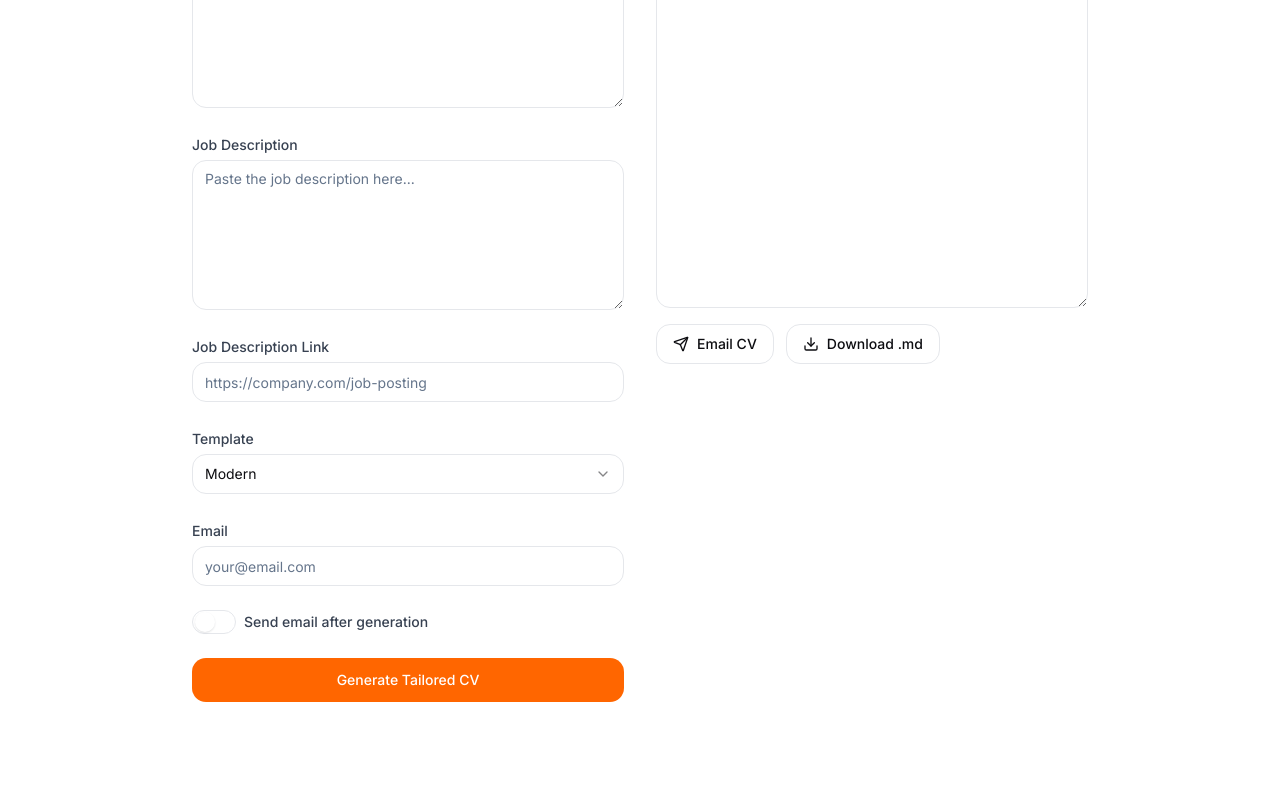
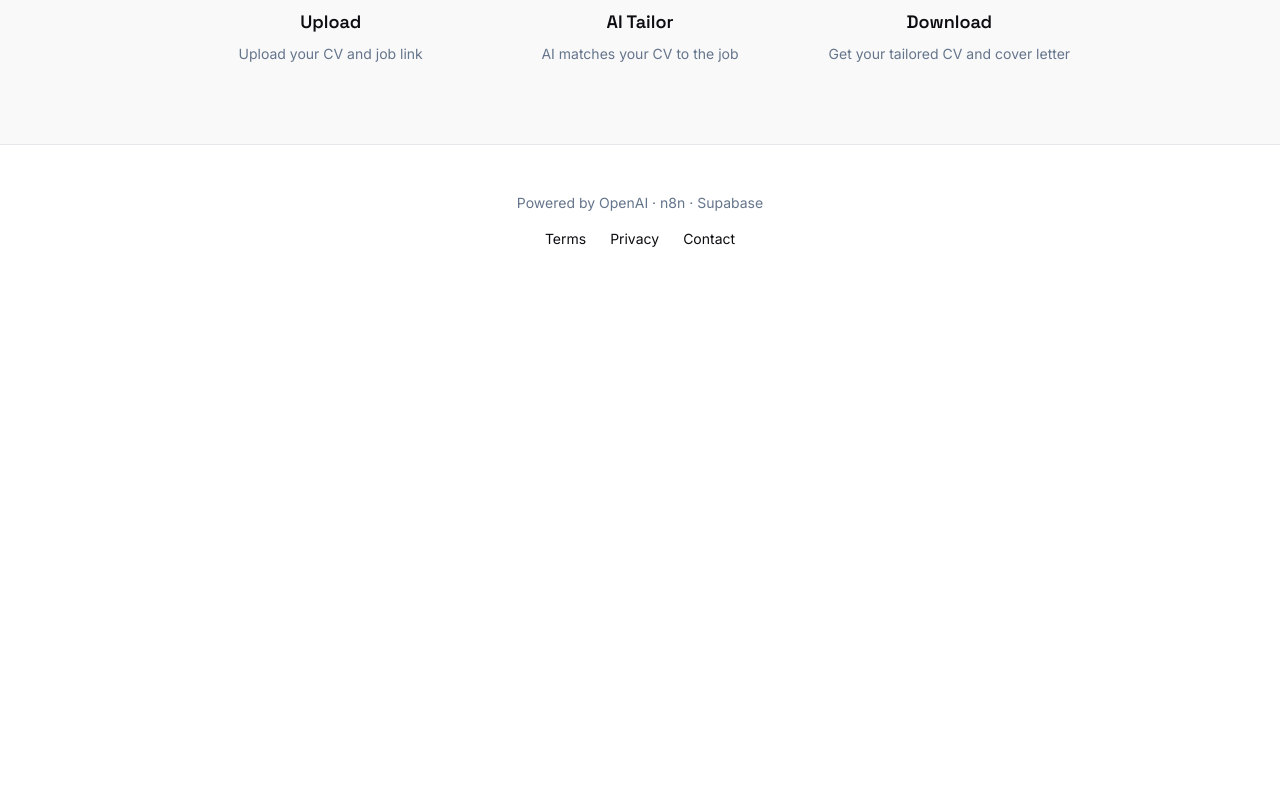
Before and after one commit to Fallen172109/custom-cv-forge, a React (Vite) app: page / in a window 1280 px wide. Shown: the part 2140-2940 px from the top of the page. After the commit the page ends 2437 px from the top, so only its background shows below. Built offline with nearby package versions, Linux system fonts and the light colour scheme.

Commit message:
Reverted to commit 53bcdd9a29c7c8741f797329900d8df64467badb

```diff
--- a/src/pages/Index.tsx
+++ b/src/pages/Index.tsx
@@ -5,9 +5,7 @@ import { Label } from '@/components/ui/label';
 import { RadioGroup, RadioGroupItem } from '@/components/ui/radio-group';
 import { Switch } from '@/components/ui/switch';
 import { Progress } from '@/components/ui/progress';
-import { Textarea } from '@/components/ui/textarea';
-import { Select, SelectContent, SelectItem, SelectTrigger, SelectValue } from '@/components/ui/select';
-import { Upload, CheckCircle, Download, Mail, ArrowRight, Send } from 'lucide-react';
+import { Upload, CheckCircle, Download, Mail, ArrowRight } from 'lucide-react';
 import { toast } from '@/hooks/use-toast';
 import I18N, { Lang } from '../i18n';
 import { CVData, CLData, AiResponse } from '../types';
@@ -31,16 +29,6 @@ const Index = () => {
   const [activeEditor, setActiveEditor] = useState<'cv'|'cl'|null>(null);
   const [sendEmail, setSendEmail] = useState('');
 
-  // N8N Integration state
-  const [cvText, setCvText] = useState('');
-  const [jobDescription, setJobDescription] = useState('');
-  const [jdLink, setJdLink] = useState('');
-  const [templateId, setTemplateId] = useState('modern');
-  const [userEmail, setUserEmail] = useState('');
-  const [sendEmailChecked, setSendEmailChecked] = useState(false);
-  const [cvPreview, setCvPreview] = useState('');
-  const [isGenerating, setIsGenerating] = useState(false);
-
   const handleDownloadHTML = async () => {
     if (!activeEditor) return;
 
@@ -58,90 +46,6 @@ const Index = () => {
     if (html) {
       downloadHTML(html, filename);
     }
-  };
-
-  // N8N Integration Functions
-  const generateCV = async () => {
-    if (!cvText.trim()) {
-      toast({ description: "Please enter your CV text", variant: "destructive" });
-      return;
-    }
-
-    setIsGenerating(true);
-    try {
-      const payload = {
-        cv_text: cvText.trim(),
-        job_description: jobDescription.trim(),
-        jd_link: jdLink.trim(),
-        template_id: templateId,
-        email: userEmail.trim(),
-        send_email: sendEmailChecked
-      };
-
-      const res = await fetch('https://kamil1721.app.n8n.cloud/webhook/cv/generate', {
-        method: 'POST',
-        headers: { 'Content-Type': 'application/json' },
-        body: JSON.stringify(payload)
-      });
-
-      if (!res.ok) {
-        throw new Error('Generation failed');
-      }
-
-      const data = await res.json();
-      setCvPreview(data.tailored_cv || '');
-
-      toast({ description: "CV generated successfully!" });
-      scrollToSection('n8n-preview');
-    } catch (error) {
-      toast({ description: "Generate failed", variant: "destructive" });
-    } finally {
-      setIsGenerating(false);
-    }
-  };
-
-  const sendCVEmail = async () => {
-    if (!userEmail.trim()) {
-      toast({ description: "Email required", variant: "destructive" });
-      return;
-    }
-    if (!cvPreview.trim()) {
-      toast({ description: "Generate CV first", variant: "destructive" });
-      return;
-    }
-
-    try {
-      const res = await fetch('https://kamil1721.app.n8n.cloud/webhook/cv/send', {
-        method: 'POST',
-        headers: { 'Content-Type': 'application/json' },
-        body: JSON.stringify({
-          email: userEmail.trim(),
-          tailored_cv: cvPreview
-        })
-      });
-
-      if (!res.ok) {
-        throw new Error('Send failed');
-      }
-
-      toast({ description: "Sent! Check your inbox." });
-    } catch (error) {
-      toast({ description: "Send failed", variant: "destructive" });
-    }
-  };
-
-  const downloadCVMarkdown = () => {
-    if (!cvPreview.trim()) {
-      toast({ description: "Generate CV first", variant: "destructive" });
-      return;
-    }
-
-    const blob = new Blob([cvPreview], { type: 'text/markdown;charset=utf-8' });
-    const a = document.createElement('a');
-    a.href = URL.createObjectURL(blob);
-    a.download = 'tailored-cv.md';
-    a.click();
-    URL.revokeObjectURL(a.href);
   };
 
   const t = useMemo(() => I18N[lang], [lang]);
@@ -512,154 +416,6 @@ const Index = () => {
         )}
       </section>
 
-      {/* N8N CV Generation Section */}
-      <section id="n8n-form" className="container mx-auto px-4 py-12">
-        <div className="max-w-4xl mx-auto">
-          <h2 className="text-3xl font-heading font-bold text-center mb-8">
-            AI CV Tailor
-          </h2>
-
-          <div className="grid lg:grid-cols-2 gap-8">
-            {/* Form */}
-            <div className="space-y-6">
-              <div className="field">
-                <Label htmlFor="cv_text" className="label">CV Text</Label>
-                <Textarea
-                  id="cv_text"
-                  value={cvText}
-                  onChange={(e) => setCvText(e.target.value)}
-                  className="textarea min-h-[200px]"
-                  placeholder="Paste your CV content here..."
-                />
-              </div>
-
-              <div className="field">
-                <Label htmlFor="job_description" className="label">Job Description</Label>
-                <Textarea
-                  id="job_description"
-                  value={jobDescription}
-                  onChange={(e) => setJobDescription(e.target.value)}
-                  className="textarea min-h-[150px]"
-                  placeholder="Paste the job description here..."
-                />
-              </div>
-
-              <div className="field">
-                <Label htmlFor="jd_link" className="label">Job Description Link</Label>
-                <Input
-                  id="jd_link"
-                  type="text"
-                  value={jdLink}
-                  onChange={(e) => setJdLink(e.target.value)}
-                  className="input"
-                  placeholder="https://company.com/job-posting"
-                />
-              </div>
-
-              <div className="field">
-                <Label htmlFor="template_id" className="label">Template</Label>
-                <Select value={templateId} onValueChange={setTemplateId}>
-                  <SelectTrigger id="template_id" className="input">
-                    <SelectValue placeholder="Select template" />
-                  </SelectTrigger>
-                  <SelectContent>
-                    <SelectItem value="modern">Modern</SelectItem>
-                    <SelectItem value="classic">Classic</SelectItem>
-                    <SelectItem value="classic_alternative">Classic Alternative</SelectItem>
-                  </SelectContent>
-                </Select>
-              </div>
-
-              <div className="field">
-                <Label htmlFor="email" className="label">Email</Label>
-                <Input
-                  id="email"
-                  type="email"
-                  value={userEmail}
-                  onChange={(e) => setUserEmail(e.target.value)}
-                  className="input"
-                  placeholder="your@email.com"
-                />
-              </div>
-
-              <div className="flex items-center space-x-2">
-                <input
-                  id="send_email"
-                  type="checkbox"
-                  checked={sendEmailChecked}
-                  onChange={(e) => setSendEmailChecked(e.target.checked)}
-                  className="switch"
-                />
-                <Label htmlFor="send_email" className="label">Send email after generation</Label>
-              </div>
-
-              <Button
-                id="btn-generate"
-                onClick={generateCV}
-                disabled={isGenerating}
-                className="w-full"
-                size="lg"
-              >
-                {isGenerating ? 'Generating...' : 'Generate Tailored CV'}
-              </Button>
-            </div>
-
-            {/* Preview */}
-            <div className="space-y-4">
-              <div className="field">
-                <Label className="label">Generated CV Preview</Label>
-                <Textarea
-                  id="cv_preview"
-                  value={cvPreview}
-                  onChange={(e) => setCvPreview(e.target.value)}
-                  className="textarea min-h-[400px] font-mono text-sm"
-                  placeholder="Generated CV will appear here..."
-                  readOnly
-                />
-              </div>
-
-              <div className="flex flex-wrap gap-3">
-                <Button
-                  id="btn-send"
-                  onClick={sendCVEmail}
-                  variant="outline"
-                  className="flex items-center gap-2"
-                >
-                  <Send className="h-4 w-4" />
-                  Email CV
-                </Button>
-
-                <Button
-                  id="btn-download"
-                  onClick={downloadCVMarkdown}
-                  variant="outline"
-                  className="flex items-center gap-2"
-                >
-                  <Download className="h-4 w-4" />
-                  Download .md
-                </Button>
-              </div>
-            </div>
-          </div>
-        </div>
-      </section>
-
-      {/* Preview Section */}
-      <section id="n8n-preview" className="container mx-auto px-4 py-8">
-        {cvPreview && (
-          <div className="max-w-4xl mx-auto">
-            <div className="rounded-2xl border border-[#E5E7EB] bg-white p-6">
-              <h3 className="font-heading font-semibold text-lg mb-4">Generated CV</h3>
-              <div className="prose max-w-none">
-                <pre className="whitespace-pre-wrap text-sm bg-gray-50 p-4 rounded-xl border">
-                  {cvPreview}
-                </pre>
-              </div>
-            </div>
-          </div>
-        )}
-      </section>
-
       {/* How it Works Section */}
       <section id="how-it-works" className="py-20 px-4 bg-secondary/50">
         <div className="container mx-auto">
```
